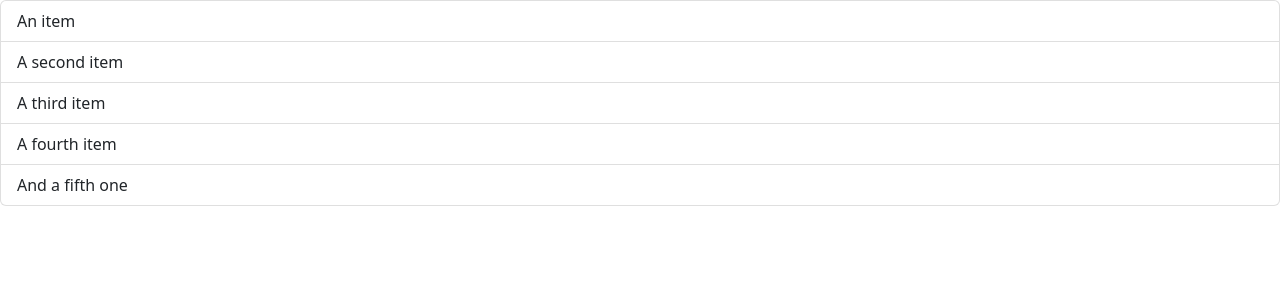
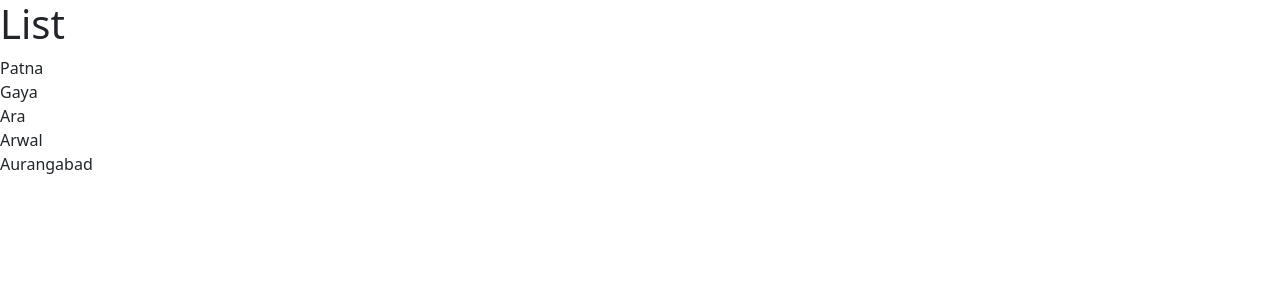
Before and after one commit to Ashish-17CSE/React, a React (Vite) app: page / in a window 1280 px wide. Shown: the top 300 px of the page. Built offline with nearby package versions, Linux system fonts and the light colour scheme.

Commit message:
Rendering Lists

```diff
--- a/src/components/ListGroup.tsx
+++ b/src/components/ListGroup.tsx
@@ -1,14 +1,14 @@
 function ListGroup() {
+  const items = ["Patna", "Gaya", "Ara", "Arwal", "Aurangabad"];
   return (
     // import { Fragment } from "react";
     // If add empty angle brackets "<>" we're telling react to use fragment
     <>
+      <h1>List</h1>
       <ul className="list-group">
-        <li className="list-group-item">An item</li>
-        <li className="list-group-item">A second item</li>
-        <li className="list-group-item">A third item</li>
-        <li className="list-group-item">A fourth item</li>
-        <li className="list-group-item">And a fifth one</li>
+        {items.map((item) => (
+          <li key={item}>{item}</li>
+        ))}
       </ul>
     </>
   );
```
